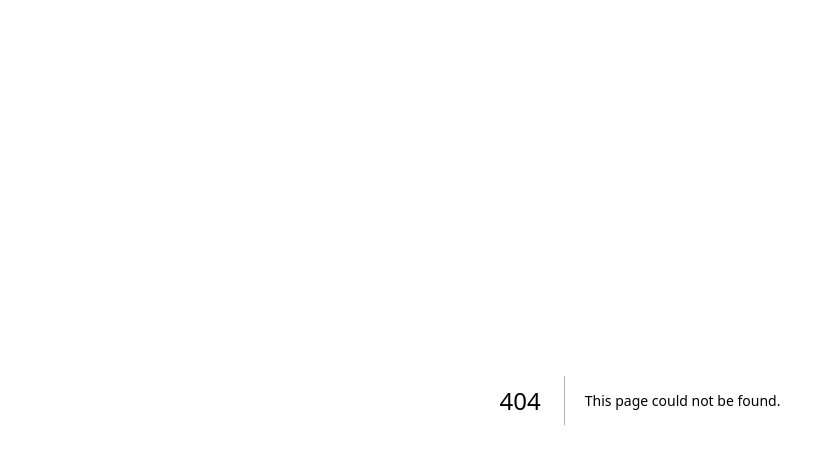
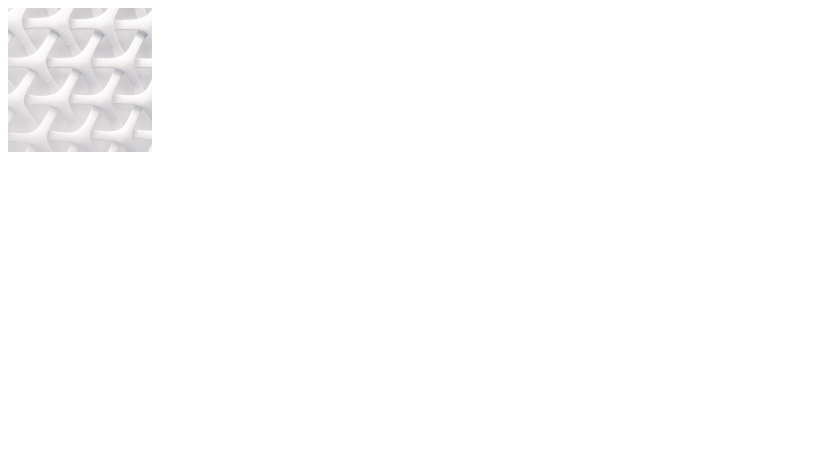
Before and after one commit to Alisoneoz/NextJS-Tutorial-Project, a Next.js app: page /posts/profile in a window 1280 px wide. Before the commit this address had no page. Shown: the top 464 px of the page, without its empty margins (0-835 px from the left). Built offline with nearby package versions, Linux system fonts and the light colour scheme.

Commit message:
Add image

```diff
--- /dev/null
+++ b/pages/posts/profile.js
@@ -0,0 +1,15 @@
+import Image from "next/image"; {/* 1. Import Image component from next/image */}
+const profile = () => {
+  return (
+    <div> {/* 2. Add component and add src, heigth and weight of the image*/}
+      <Image
+      src="/images/profile.jpg"
+      height={144}
+      width={144}
+      alt="abstract image"
+      />
+    </div>
+  )
+}
+
+export default profile
```
Also changed, not shown: pages/index.js (+7 -8 lines), public/images/profile.jpg (added), public/vercel.svg (deleted).
